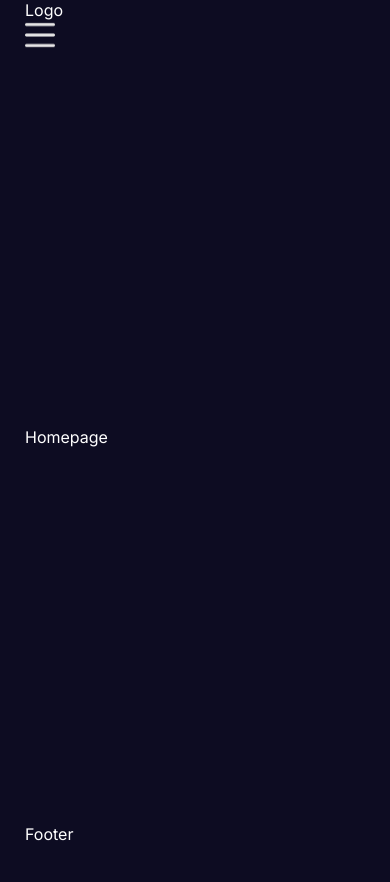
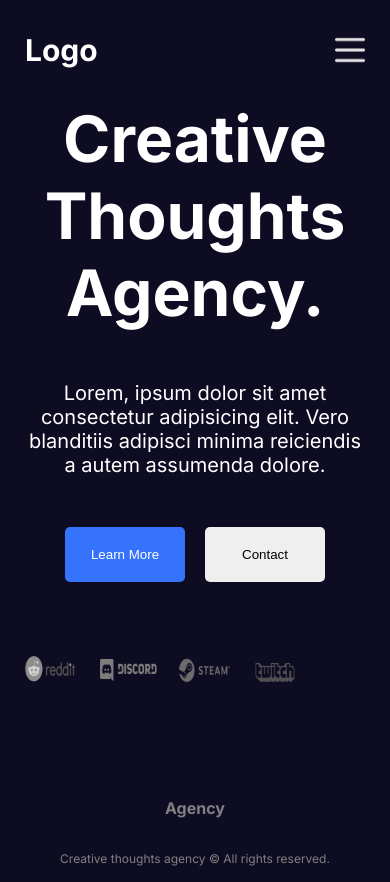
Before and after one commit to Wilson-Gip/blog-website-2, a Next.js app: page / in a window 390 px wide. Before the commit the page ends 844 px from the top, so only its background shows below. Built offline with nearby package versions, Linux system fonts and the light colour scheme; grey boxes are pictures that could not be loaded.

Commit message:
homepage design

```diff
--- a/next.config.js
+++ b/next.config.js
@@ -1,4 +1,13 @@
 /** @type {import('next').NextConfig} */
-const nextConfig = {}
+const nextConfig = {
+    images:{
+      remotePatterns:[
+        {
+          protocol: 'https',
+          hostname: "images.pexels.com"
+        }
+      ]
+    }
+  }
 
-module.exports = nextConfig
+  module.exports = nextConfig
--- /dev/null
+++ b/src/app/about/about.module.css
@@ -0,0 +1,61 @@
+.container {
+    display: flex;
+    gap: 100px;
+  }
+
+  .textContainer {
+    flex: 1;
+    display: flex;
+    flex-direction: column;
+    gap: 50px;
+  }
+
+  .subtitle{
+    color:var(--btn)
+  }
+
+  .title{
+    font-size: 54px;
+  }
+
+  .desc{
+    font-size: 20px;
+    font-weight: 300;
+  }
+
+  .boxes{
+    display: flex;
+    align-items: center;
+    justify-content: space-between;
+  }
+
+  .box{
+    display: flex;
+    flex-direction: column;
+    gap: 10px;
+  }
+
+  .box h1{
+    color: var(--btn);
+  }
+
+  .imgContainer {
+    flex: 1;
+    position: relative;
+  }
+
+  .img{
+    object-fit: contain;
+  }
+
+  @media (max-width: 768px) {
+    .container {
+      flex-direction: column;
+      text-align: center;
+    }
+
+    .boxes{
+      flex-direction: column;
+      gap: 50px;
+    }
+  }
--- /dev/null
+++ b/src/app/home.module.css
@@ -0,0 +1,70 @@
+.container {
+    display: flex;
+    gap: 100px;
+  }
+
+  .textContainer {
+    flex: 1;
+    display: flex;
+    flex-direction: column;
+    gap: 50px;
+  }
+
+  .title{
+    font-size: 96px;
+  }
+
+  .desc{
+    font-size: 20px;
+  }
+
+  .buttons{
+    display: flex;
+    gap: 20px;
+  }
+
+  .button{
+    padding: 20px;
+    min-width: 120px;
+    cursor: pointer;
+    border: none;
+    border-radius: 5px;
+  }
+
+  .button:first-child{
+    background-color: var(--btn);
+    color: var(--text);
+  }
+
+  .brands{
+    width: 500px;
+    height: 50px;
+    position: relative;
+    filter: grayscale(1);
+  }
+
+  .imgContainer {
+    flex: 1;
+    position: relative;
+  }
+
+  @media (max-width: 1024px) {
+    .container {
+      flex-direction: column;
+      text-align: center;
+    }
+
+    .buttons{
+      justify-content: center;
+    }
+  }
+
+  @media (max-width: 768px) {
+    .title {
+      font-size: 64px;
+    }
+
+    .brands{
+      width: 100%;
+    }
+  }
--- a/src/app/page.js
+++ b/src/app/page.js
@@ -1,5 +1,28 @@
+import Image from "next/image";
+import styles from "./home.module.css";
+
 const Home = () => {
-  return <div>Homepage</div>
-}
+  return (
+    <div className={styles.container}>
+      <div className={styles.textContainer}>
+        <h1 className={styles.title}>Creative Thoughts Agency.</h1>
+        <p className={styles.desc}>
+          Lorem, ipsum dolor sit amet consectetur adipisicing elit. Vero
+          blanditiis adipisci minima reiciendis a autem assumenda dolore.
+        </p>
+        <div className={styles.buttons}>
+          <button className={styles.button}>Learn More</button>
+          <button className={styles.button}>Contact</button>
+        </div>
+        <div className={styles.brands}>
+          <Image src="/brands.png" alt="" fill className={styles.brandImg}/>
+        </div>
+      </div>
+      <div className={styles.imgContainer}>
+        <Image src="/hero.gif" alt="" fill className={styles.heroImg}/>
+      </div>
+    </div>
+  );
+};
 
 export default Home;
--- a/src/components/footer/Footer.jsx
+++ b/src/components/footer/Footer.jsx
@@ -1,7 +1,14 @@
+import styles from "./footer.module.css";
+
 const Footer = () => {
   return (
-    <div>Footer</div>
-  )
-}
+    <div className={styles.container}>
+      <div className={styles.logo}>Agency</div>
+      <div className={styles.text}>
+       Creative thoughts agency © All rights reserved.
+      </div>
+    </div>
+  );
+};
 
-export default Footer
+export default Footer;
--- /dev/null
+++ b/src/components/footer/footer.module.css
@@ -0,0 +1,23 @@
+.container{
+    height: 100px;
+    display: flex;
+    align-items: center;
+    justify-content: space-between;
+    color: gray;
+  }
+
+  .logo{
+    font-weight: bold;
+  }
+
+  .text{
+    font-size: 12px;
+  }
+
+  @media (max-width:768px){
+    .container{
+      flex-direction: column;
+      align-items: center;
+      justify-content: space-around;
+    }
+  }
--- a/src/components/navbar/Navbar.jsx
+++ b/src/components/navbar/Navbar.jsx
@@ -1,10 +1,11 @@
+import Link from "next/link"
 import Links from "./links/Links"
 import styles from "./navbar.module.css"
 
 const Navbar = () => {
   return (
-    <div className="styles.container">
-        <div>Logo</div>
+    <div className={styles.container}>
+        <Link href="/" className={styles.logo}>Logo</Link>
         <div>
             <Links />
         </div>
```
Also changed, not shown: src/app/about/page.jsx (+8 -1 lines).
